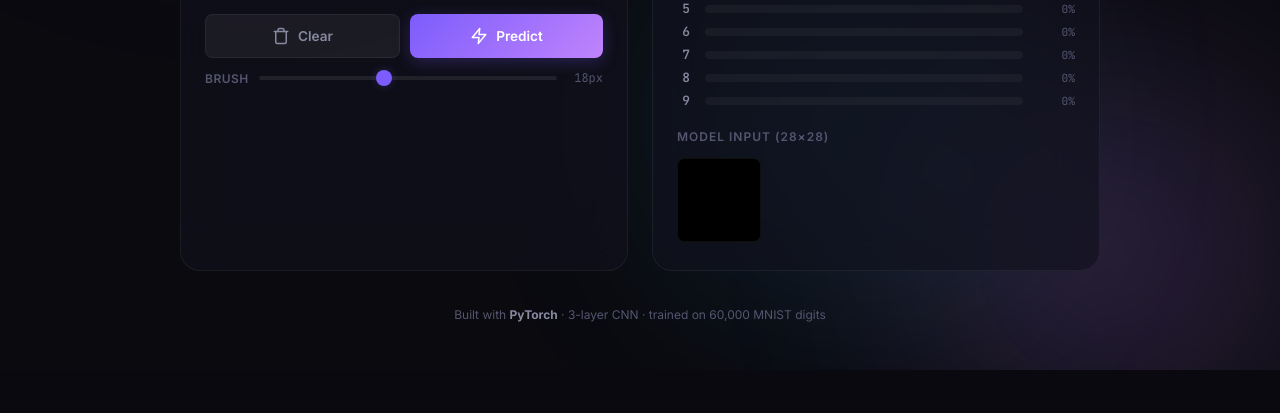
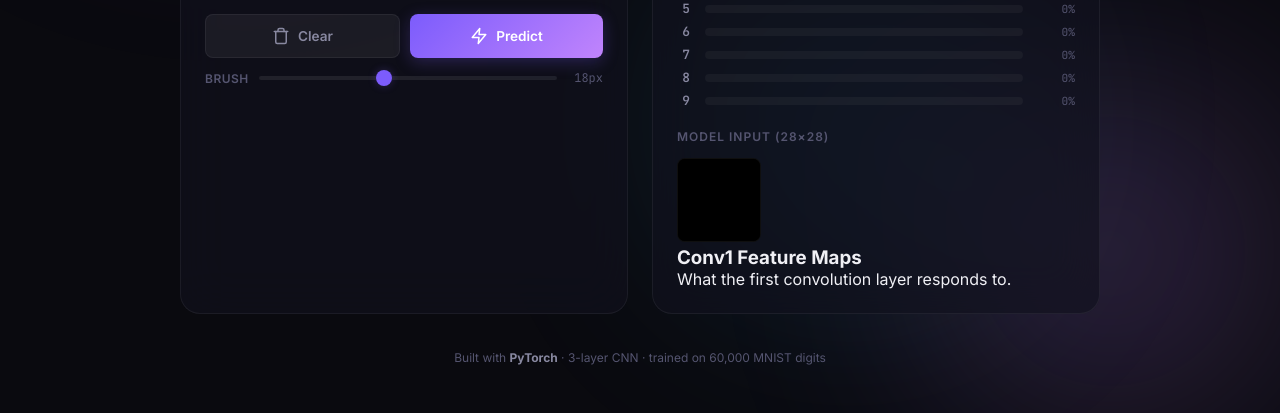
Before and after one commit to roshanvs32/cnn-visualizer, a Flask app: page / in a window 1280 px wide. Shown: the part 469-882 px from the top of the page. Before the commit the page ends 839 px from the top, so only its background shows below. Run offline with Flask 3, Linux system fonts and the light colour scheme; parts of the project's set-up code (start-up, migrations or seed data) failed here and were passed over.

Commit message:
feat: add Conv1 feature map container

```diff
--- a/templates/index.html
+++ b/templates/index.html
@@ -91,6 +91,16 @@
                     <h3>Model Input (28×28)</h3>
                     <canvas id="preview-canvas" width="28" height="28"></canvas>
                 </div>
+                <!-- Conv1 Feature Maps -->
+<div class="feature-map-section">
+    <h3>Conv1 Feature Maps</h3>
+    <p class="feature-map-description">
+        What the first convolution layer responds to.
+    </p>
+    <div class="feature-map-grid" id="feature-map-grid">
+        <!-- JavaScript fills these -->
+    </div>
+</div>
             </section>
         </div>
 
```
